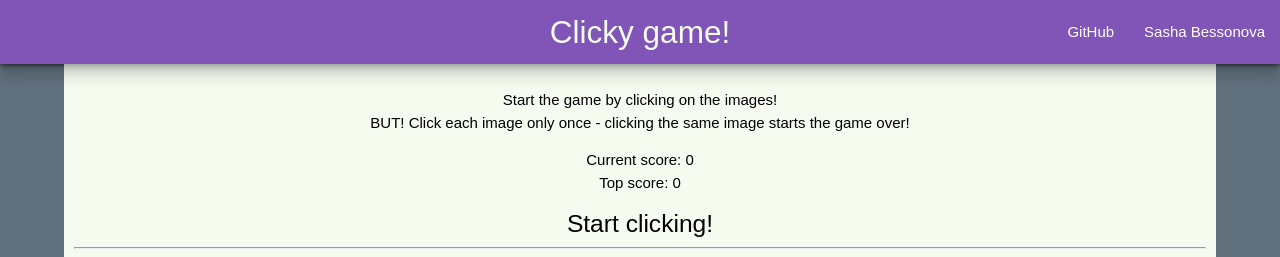
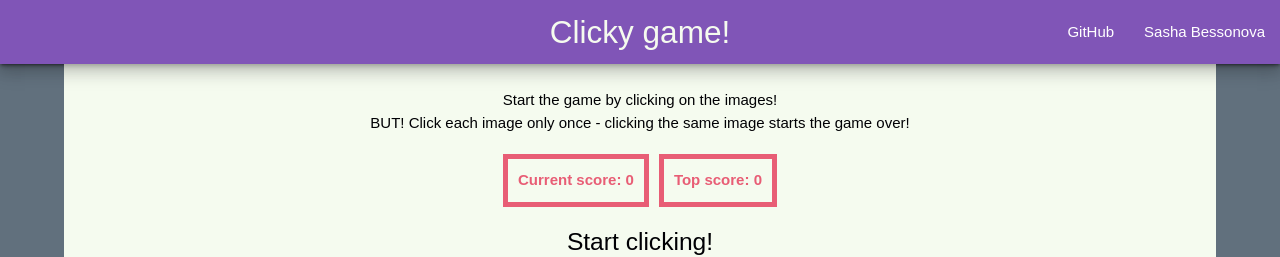
Before and after one commit to sashikers/react-clicky-game, a React (Create React App) app: page / in a window 1280 px wide. Shown: the top 257 px of the page. Built offline with nearby package versions, Linux system fonts and the light colour scheme.

Commit message:
game completed

```diff
--- a/src/App.css
+++ b/src/App.css
@@ -50,3 +50,12 @@ nav .brand-logo {
   width: 150px;
   height: 271px;
 }
+
+.score {
+  display: inline-block;
+  padding: 10px;
+  margin: 5px;
+  font-weight: bold;
+  border: #E85D75 solid 5px;
+  color: #E85D75;
+}
```
